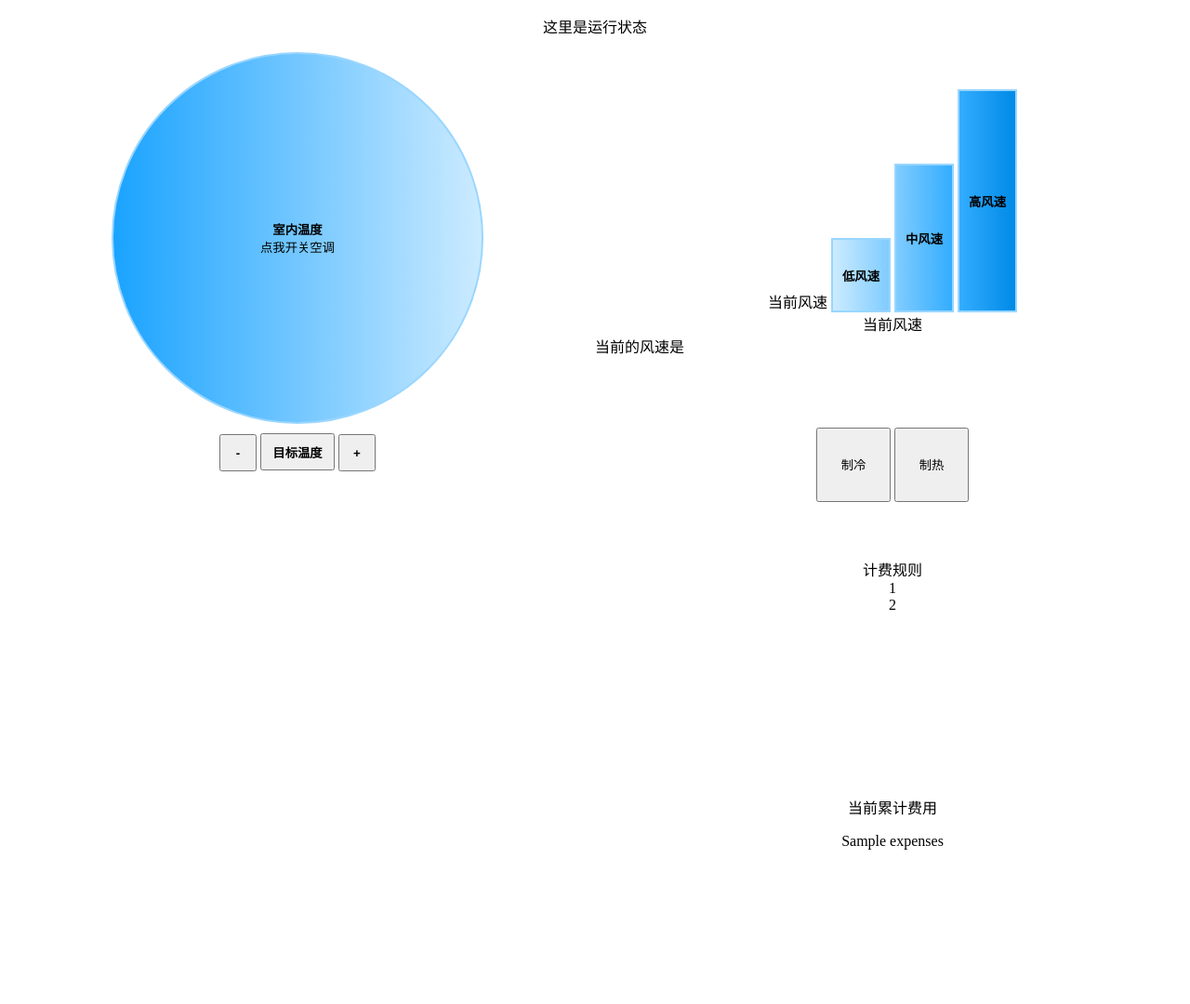
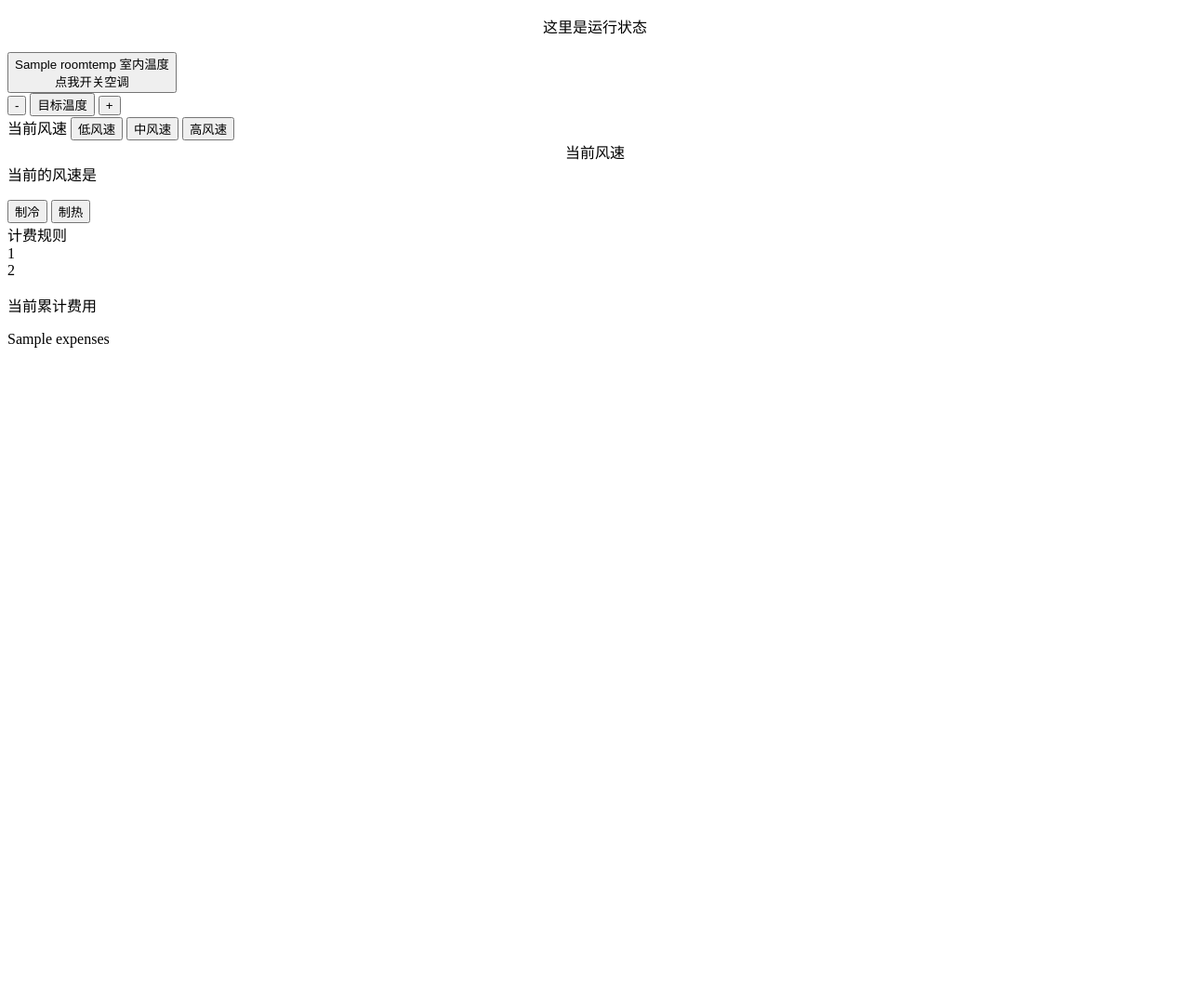
Before and after one commit to Madjapa/BUPT_HOTEL, a Django app: template smallHotel/templates/smallHotel/customer.html in a window 1280 px wide. Shown: the whole page at 93% size. After the commit the page ends 374 px from the top, so only its background shows below. Run offline with Django 5.2, Linux system fonts and the light colour scheme; the template is opened without the code that fills it: most values are stand-ins (such as "Sample title", 1, 10 or a date in 2020).

Commit message:
修改customer.html

```diff
--- a/smallHotel/templates/smallHotel/customer.html
+++ b/smallHotel/templates/smallHotel/customer.html
@@ -4,160 +4,35 @@
 <head>
     <meta charset="utf-8">
     <title>顾客界面</title>
-
-    <style>
-        body{
-            margin:0;
-        }
-
-        div#total_page{
-                  display: grid;
-                  grid-template-columns: auto auto;
-
-                }
-
-                div#main_panel{
-                  height:calc(60vh);
-                  width:calc(50vw);
-                  float:left;
-                  text-align:center;
-                }
-
-        #current_temp_button{
-                  position:relative;
-                  height:calc(50vh);
-                  width:calc(50vh);
-                  border-radius: calc(30vh);
-                  background: linear-gradient(to right, #1aa3ff, #ccebff);
-                	border: 2px solid #99d6ff;
-                  -webkit-transition-duration: 0.4s;
-                  transition-duration: 0.4s;
-                }
-                #current_temp_button:hover {
-                  width:calc(56vh);
-                  color: #0099cc;
-                }
-        #current_temp_button:active {
-          -webkit-transition-duration: 0.05s;
-                  transition-duration: 0.05s;
-          color: #FFFFFF;
-        }
-        #main_panel div{
-          margin-top:10px;
-        }
-        #target_temp_sub_button{
-          height:40px;
-          width:40px;
-          background-color:＃C0C0C0;
-        }
-        #target_temp_add_button{
-          height:40px;
-          width:40px;
-          background-color:＃C0C0C0;
-        }
-        #submit_temp_button{
-          height:40px;
-          width:80px;
-          background-color:＃C0C0C0;
-        }
-                div#sub_panel{
-                  height:calc(60vh);
-                  width:calc(50vw);
-                }
-                div#speed_panel{
-                  position: relative;
-                  min-height:calc(35vh);
-                  width:calc(50vw);
-                  text-align:center;
-
-                }
-        #speed_panel button {
-                  -webkit-transition-duration: 0.4s;
-                  transition-duration: 0.4s;
-                }
-        #speed_panel button:hover {
-          height:calc(30vh);
-                  color: #0099cc;
-                }
-        #speed_panel button:active {
-          -webkit-transition-duration: 0.05s;
-                  transition-duration: 0.05s;
-          color: #FFFFFF;
-        }
-        #low_speed_button{
-        	height:calc(10vh);
-        width:calc(5vw);
-          background: linear-gradient(to right, #ccebff, #80ccff);
-                  	border: 2px solid #99d6ff;
-          vertical-align: bottom;
-        }
-        #middle_speed_button{
-        	height:calc(20vh);
-        width:calc(5vw);
-          background: linear-gradient(to right, #80ccff, #33adff);
-                	border: 2px solid #99d6ff;
-          vertical-align: bottom;
-        }
-        #high_speed_button{
-        	height:calc(30vh);
-          width:calc(5vw);
-            background: linear-gradient(to right, #33adff, #008ae6);
-                  	border: 2px solid #99d6ff;
-          margin-top:calc(5vh);
-          vertical-align: bottom;
-        }
-                div#mode_panel{
-                  height:calc(25vh);
-                  width:calc(50vw);
-                  line-height:calc(25vh);
-                  text-align:center;
-                }
-        #mode_panel button{
-        	height:calc(10vh);
-        	width:calc(10vh);
-        }
-
-                div#cost_rule_panel{
-                  height:calc(30vh);
-                  width:calc(50vw);
-                  float:left;
-                  text-align:center;
-                }
-                div#current_cost_panel{
-                  height:calc(30vh);
-                  width:calc(50vw);
-                  float:left;
-                  text-align:center;
-                }
-    </style>
 </head>
 
 <body onselectstart="return false">
     <div>
         <p>
             <center>这里是运行状态</center>
-
         </p>
     </div>
     <div id="total_page">
 
         <div id="main_panel">
-            <button type="button" id="current_temp_button"><b>室内温度</b>
+            <button type="button" id="current_temp_button">
+                <span>{{roomtemp}}</span>
+                <span>室内温度</span>
                 <br>点我开关空调
             </button>
             <div>
-                <button type="button" id="target_temp_sub_button"><b>-</b></button>
-                <button type="button" id="submit_temp_button"><b>目标温度</b></button>
-                <button type="button" id="target_temp_sub_button"><b>+</b></button>
+                <button type="button" id="target_temp_sub_button"><span>-</span></button>
+                <button type="button" id="submit_temp_button"><span>目标温度</span></button>
+                <button type="button" id="target_temp_sub_button"><span>+</span></button>
                 <br>
             </div>
         </div>
         <div id="sub_panel">
             <div id="speed_panel">
                 当前风速
-                <button type="button" id="low_speed_button"><b>低风速</b></button>
-                <button type="button" id="middle_speed_button"><b>中风速</b></button>
-                <button type="button" id="high_speed_button"><b>高风速</b></button>
+                <button type="button" id="low_speed_button"><span>低风速</span></button>
+                <button type="button" id="middle_speed_button"><span>中风速</span></button>
+                <button type="button" id="high_speed_button"><span>高风速</span></button>
             </div>
             <div>
                 <text id="current_speed_text">
```
Also changed, not shown: smallHotel/static/smallHotel/css/custStyle.css (+124 -39 lines).
